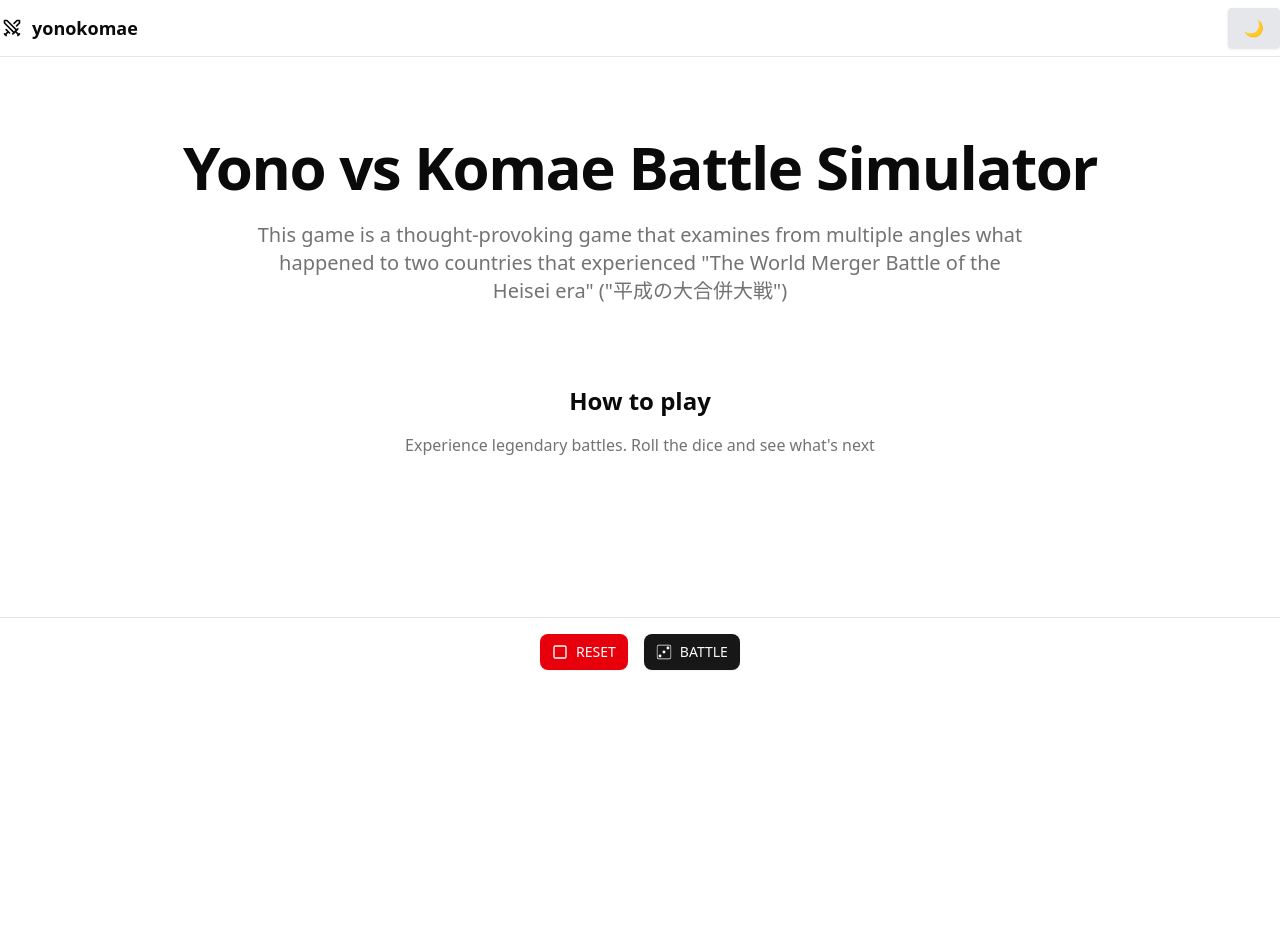
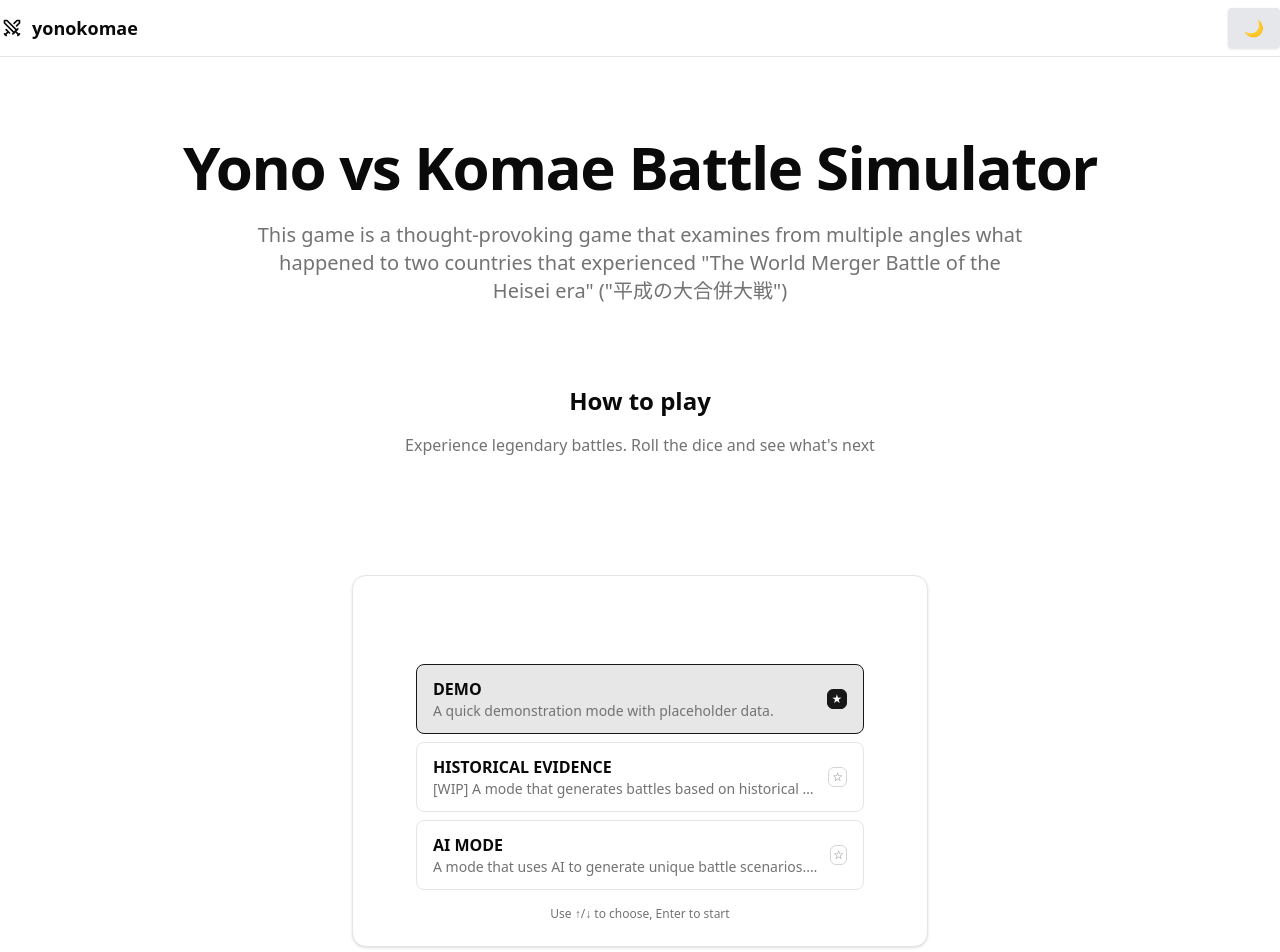
Before and after one commit to F88/yonokomae, a React (Vite) app: page / in a window 1280 px wide. Shown: the top 952 px of the page. Before the commit the page ends 800 px from the top, so only its background shows below. Built offline with nearby package versions, Linux system fonts and the light colour scheme.

Commit message:
feat: integrate TitleContainer and update Header to support play modes

```diff
--- a/src/App.tsx
+++ b/src/App.tsx
@@ -8,8 +8,11 @@ import { useEffect, useRef, useState } from 'react';
 import { uid } from '@/lib/id';
 import { Header } from './components/Header';
 import type { Battle } from './types/types';
+import TitleContaner from './components/TitleContaner';
+import { playMode, type PlayMode } from './yk/play-mode';
 
 function App() {
+  const [mode, setMode] = useState<PlayMode | undefined>(undefined);
   const [reports, setReports] = useState<Battle[]>([]);
   const shouldScrollAfterAppendRef = useRef(false);
 
@@ -88,7 +91,7 @@ function App() {
       {/* Header */}
       <header className="sticky top-0 z-50 w-full border-b bg-background/95 backdrop-blur supports-[backdrop-filter]:bg-background/60">
         <div className="container flex h-14 items-center">
-          <Header />
+          <Header mode={mode} />
         </div>
       </header>
 
@@ -99,6 +102,9 @@ function App() {
           <Intro />
           <TheStartOfTheWar />
         </section>
+
+        {/* Title Container */}
+        <TitleContaner modes={playMode} onSelect={(mode) => setMode(mode)} />
 
         {/* Battle Reports */}
         {reports.length > 0 && (
@@ -111,6 +117,7 @@ function App() {
       </div>
 
       {/* Fixed Controller */}
+      {mode == null ? null : (
         <footer className="sticky bottom-0 mt-auto border-t bg-background/95 backdrop-blur supports-[backdrop-filter]:bg-background/60">
           <div className="container py-4">
             <Controller
@@ -119,6 +126,7 @@ function App() {
             />
           </div>
         </footer>
+      )}
     </main>
   );
 }
--- a/src/components/Header.tsx
+++ b/src/components/Header.tsx
@@ -1,7 +1,9 @@
 import { ThemeToggle } from '@/components/ThemeToggle';
 import { Swords } from 'lucide-react';
+import { Badge } from '@/components/ui/badge';
+import type { PlayMode } from '@/yk/play-mode';
 
-export const Header = () => {
+export const Header = ({ mode }: { mode?: PlayMode }) => {
   const handleScrollTop = () => {
     window.scrollTo({ top: 0, behavior: 'smooth' });
   };
@@ -20,6 +22,11 @@ export const Header = () => {
         <h1 className="text-lg font-semibold">yonokomae</h1>
       </div>
       <div className="flex items-center gap-2">
+        {mode ? (
+          <Badge variant="secondary" className="hidden sm:inline-flex">
+            {mode.title}
+          </Badge>
+        ) : null}
         <ThemeToggle />
       </div>
     </div>
--- /dev/null
+++ b/src/components/TitleContaner.tsx
@@ -0,0 +1,123 @@
+import { useEffect, useMemo, useState } from 'react';
+import type { PlayMode } from '@/yk/play-mode';
+import { playMode as defaultPlayModes } from '@/yk/play-mode';
+import { Card, CardContent, CardHeader, CardTitle } from '@/components/ui/card';
+
+export type TitleContanerProps = {
+  modes?: PlayMode[];
+  onSelect: (mode: PlayMode) => void;
+  title?: string;
+  subtitle?: string;
+};
+
+/**
+ * TitleContaner
+ * - Shows a simple title screen with vertically stacked play modes.
+ * - Users can navigate with ArrowUp/ArrowDown and confirm with Enter/Space.
+ * - Clicking an item also selects and confirms.
+ */
+export function TitleContaner({
+  modes,
+  onSelect,
+  title = 'YONOKOMAE',
+  subtitle = 'Select a play mode',
+}: TitleContanerProps) {
+  const options = useMemo(() => modes ?? defaultPlayModes, [modes]);
+  const [index, setIndex] = useState(0);
+
+  // Keep index within range if modes change
+  useEffect(() => {
+    if (index >= options.length) {
+      setIndex(0);
+    }
+  }, [options, index]);
+
+  const handleConfirm = () => {
+    const chosen = options[index];
+    if (chosen) onSelect(chosen);
+  };
+
+  const handleKeyDown: React.KeyboardEventHandler<HTMLDivElement> = (e) => {
+    if (e.key === 'ArrowUp') {
+      e.preventDefault();
+      setIndex((i) => (i - 1 + options.length) % options.length);
+    } else if (e.key === 'ArrowDown') {
+      e.preventDefault();
+      setIndex((i) => (i + 1) % options.length);
+    } else if (e.key === 'Enter' || e.key === ' ') {
+      e.preventDefault();
+      handleConfirm();
+    }
+  };
+
+  return (
+    <div className="flex min-h-[60vh] w-full items-center justify-center p-6">
+      <Card className="w-full max-w-xl text-center">
+        <CardHeader className="gap-2 py-4">
+          <CardTitle className="text-3xl font-bold tracking-wide">
+            {/* {title} */}
+          </CardTitle>
+          {/* <div className="text-sm text-muted-foreground">{subtitle}</div> */}
+        </CardHeader>
+        <CardContent>
+          <div
+            role="radiogroup"
+            aria-label="Play modes"
+            tabIndex={0}
+            onKeyDown={handleKeyDown}
+            className="mx-auto flex w-full max-w-md flex-col gap-2"
+          >
+            {options.map((m, i) => {
+              const selected = i === index;
+              return (
+                <button
+                  type="button"
+                  key={m.id}
+                  role="radio"
+                  disabled={!m.enabled}
+                  aria-checked={selected ? 'true' : 'false'}
+                  onMouseEnter={() => setIndex(i)}
+                  onClick={() => {
+                    setIndex(i);
+                    handleConfirm();
+                  }}
+                  className={[
+                    'flex items-center justify-between rounded-md border px-4 py-3 text-left transition-colors',
+                    selected
+                      ? 'border-primary bg-primary/10'
+                      : 'hover:bg-muted',
+                  ].join(' ')}
+                >
+                  <div className="flex min-w-0 flex-col">
+                    <span className="truncate text-base font-semibold">
+                      {m.title}
+                    </span>
+                    <span className="truncate text-sm text-muted-foreground">
+                      {m.description}
+                    </span>
+                  </div>
+                  <span
+                    aria-hidden
+                    className={[
+                      'ml-3 inline-flex h-5 w-5 items-center justify-center rounded-sm border text-xs',
+                      selected
+                        ? 'border-primary bg-primary text-primary-foreground'
+                        : 'border-muted-foreground/30 text-muted-foreground',
+                    ].join(' ')}
+                  >
+                    {selected ? '★' : '☆'}
+                  </span>
+                </button>
+              );
+            })}
+          </div>
+          <div className="mt-4 text-xs text-muted-foreground">
+            Use ↑/↓ to choose, Enter to start
+          </div>
+        </CardContent>
+      </Card>
+    </div>
+  );
+}
+
+export default TitleContaner;
--- a/src/yk/play-mode.ts
+++ b/src/yk/play-mode.ts
@@ -2,6 +2,7 @@ export interface PlayMode {
   id: string;
   title: string;
   description: string;
+  enabled: boolean;
 }
 
 /**
@@ -15,17 +16,20 @@ export const playMode: PlayMode[] = [
     id: 'demo',
     title: 'DEMO',
     description: 'A quick demonstration mode with placeholder data.',
+    enabled: true,
   },
   {
     id: 'historical-evidence',
     title: 'HISTORICAL EVIDENCE',
     description:
-      'A mode that generates battles based on historical events. (WIP)',
+      '[WIP] A mode that generates battles based on historical events.',
+    enabled: true,
   },
   {
     id: 'ai-mode',
     title: 'AI MODE',
     description:
       'A mode that uses AI to generate unique battle scenarios. (Maybe later)',
+    enabled: false,
   },
 ];
```
Lines whose indentation alone changed are shown as unchanged.
